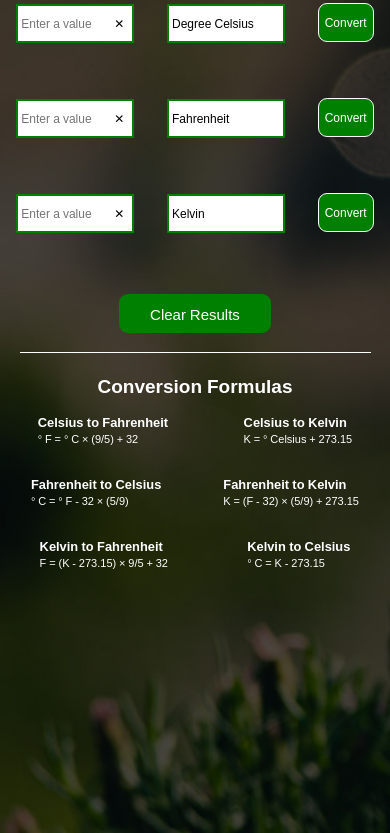
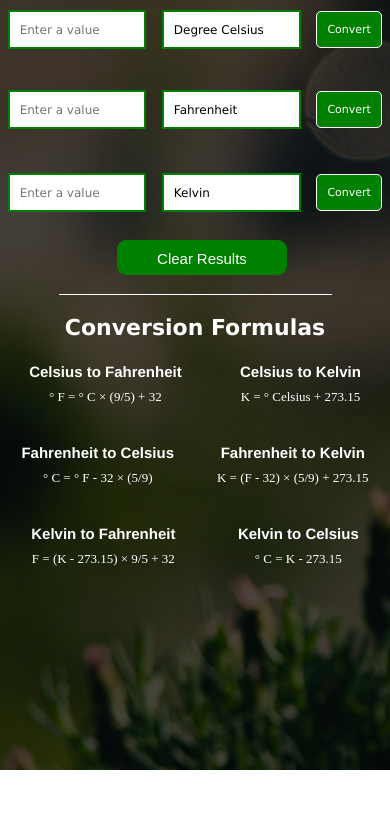
Before and after one commit to Samuel-EA1/Temperature-Converter, a plain HTML site: page index.html in a window 390 px wide. Shown: the part 54-887 px from the top of the page. After the commit the page ends 844 px from the top, so only its background shows below. Drawn offline with Linux system fonts and the light colour scheme.

Commit message:
made it responsive

```diff
--- a/index.css
+++ b/index.css
@@ -7,20 +7,18 @@ html, body{
 }
 .header h1 {
 	text-align: center;
-	font-family: 'Lato', sans-serif;
-	font-family: 'Noto Sans Nabataean', sans-serif;
-	/*color: #00D60A;*/
+	font-family: Verdana, Geneva, Tahoma, sans-serif;
 	margin-top: 9px;
+	font-size: 40px;
 }
 
 .container {
 	background-image: url(tempcoverphoto.jpg);
-	width: 945px;
+	width: 80%;
 	margin: 9px auto 0px auto;
 	background-repeat: no-repeat;
 	background-size: cover;
-	min-height: 100vh;
-	border: 2px solid red;;
+	min-height: 90vh;
 }
 
 .container input:hover {
@@ -35,7 +33,7 @@ html, body{
 
 .container hr {
 
-	width: 578px;
+	width: 70%;
 	margin: 19px auto 0px auto;
 	background-color: white;
 	height: 1px;
@@ -44,71 +42,68 @@ html, body{
 }
 
 .row1 {
-
 	height: 50px;
-	width: auto;
-	margin: 10px auto 0px auto;
+	width: 80%;
+	/* background-color: red; */
+	margin: 30px auto 0px auto;
 	display: flex;
 	justify-content: space-around;
 }
 
 .row1 input{
-	height: 35px;
-	width: 233px;
+	height: 55px;
+	width: 30%;
 	margin-top: 15px;
 	border: 2px solid green;
 	text-align: left;
 	padding-left: 10px;
-	font-family: 'Lato', sans-serif;
-	font-family: 'Noto Sans Nabataean', sans-serif;
-	font-size: 15px;
+	font-family:Verdana, Geneva, Tahoma, sans-serif;
+	font-size: 20px;
 	display: block;
 }
 
 .row1 button {
 	color: white;
+	height: 58px;
 	margin-top: 13.5px;
-	width: 92px;
-	height: 39px;
+	width: 250px;
 	background-color: green;
-	font-size: 15px;
-	font-family: 'Lato', sans-serif;
-	font-family: 'Noto Sans Nabataean', sans-serif;
+	font-size: 20px;
+	font-family:Verdana, Geneva, Tahoma, sans-serif;
 	border: 1.5px solid white;
 	cursor: pointer;
 	border-radius: 9px;
 }
 
 .row2 {
-/*	background-color: red;*/
 	height: 50px;
-	width: auto;
-	margin: 45px auto 0px auto;
+	width: 80%;
+	/* background-color: red; */
+	margin: 90px auto 0px auto;
 	display: flex;
 	justify-content: space-around;
 }
 
 .row2 input{
-	height: 35px;
-	width: 233px;
+	height: 55px;
+	width: 30%;
 	margin-top: 15px;
 	border: 2px solid green;
 	text-align: left;
 	padding-left: 10px;
-	font-family: 'Lato', sans-serif;
-	font-family: 'Noto Sans Nabataean', sans-serif;
-	font-size: 15px;
+	font-family:Verdana, Geneva, Tahoma, sans-serif;
+	font-size: 20px;
+	display: block;
 }
 
 .row2 button {
 	color: white;
+	height: 58px;
 	margin-top: 13.5px;
-	width: 92px;
-	height: 39px;
+	width: 250px;
 	background-color: green;
-	font-size: 15px;
-	font-family: 'Lato', sans-serif;
-	font-family: 'Noto Sans Nabataean', sans-serif;
+	font-size: 20px;
+	font-family:Verdana, Geneva, Tahoma, sans-serif;
 	border: 1.5px solid white;
 	cursor: pointer;
 	border-radius: 9px;
@@ -116,35 +111,34 @@ html, body{
 
 
 .row3 {
-	/*background-color: red;*/
 	height: 50px;
-	width: auto;
-	margin: 45px auto 0px auto;
+	width: 80%;
+	/* background-color: red; */
+	margin: 90px auto 0px auto;
 	display: flex;
 	justify-content: space-around;
 }
 
 .row3 input{
-	height: 35px;
-	width: 233px;
+	height: 55px;
+	width: 30%;
 	margin-top: 15px;
 	border: 2px solid green;
 	text-align: left;
 	padding-left: 10px;
-	font-family: 'Lato', sans-serif;
-	font-family: 'Noto Sans Nabataean', sans-serif;
-	font-size: 15px;
+ 	font-family:Verdana, Geneva, Tahoma, sans-serif;
+	font-size: 20px;
+	display: block;
 }
 
 .row3 button {
 	color: white;
+	height: 58px;
 	margin-top: 13.5px;
-	width: 92px;
-	height: 39px;
+	width: 250px;
 	background-color: green;
-	font-size: 15px;
-	font-family: 'Lato', sans-serif;
-	font-family: 'Noto Sans Nabataean', sans-serif;
+	font-size: 20px;
+	font-family:Verdana, Geneva, Tahoma, sans-serif;
 	border: 1.5px solid white;
 	cursor: pointer;
 	border-radius: 9px;
@@ -155,27 +149,34 @@ html, body{
 	display: flex;
 	justify-content: space-around;
 	margin-top: 14px;
-	font-family: 'Lato', sans-serif;
-	font-family: 'Noto Sans Nabataean', sans-serif;
 	font-size: 14px;
+}
+.formulas h3 {
+	color: white;
+	margin-top: 9px;
+	font-size: 30px;
+}
+.formulas p {
+	color: white;
+	margin-top: 9px;
+	font-size: 25px;
 }
 
 .form-head h1 {
 	color: white;
-	font-size: 19px;
+	font-size: 30px;
 	text-align: center;
-	font-family: 'Lato', sans-serif;
-	font-family: 'Noto Sans Nabataean', sans-serif;
 	margin-top: 20px;
+	font-family: Verdana, Geneva, Tahoma, sans-serif;
 
 }
 
 .clear-btn button {
 	color: white;
-	width: 152px;
-	height: 39px;
+	width: 250px;
+	height: 60px;
 	background-color: green;
-	font-size: 15px;
+	font-size: 25px;
 	font-family: 'Lato', sans-serif;
 	font-family: 'Noto Sans Nabataean', sans-serif;
 	border: none;
@@ -189,292 +190,348 @@ html, body{
 	margin: 65px auto 0px auto;
 }
 
-.parent {
-	position: relative;
-}
-.parent span{
-	position: absolute;
-	top: 25px;
-	right: 10px;
+
+.container span{
+	margin-top: 30px;
+	color: red;
 	cursor: pointer;
 
 }
 
 /*Media Queries*/
+@media screen and (max-width: 1301px){
+	.container {
+		width: 90%;
+		min-height: 100vh;
+		margin-top: -20px;
+	}
+	.row1 input{
+		height: 45px;
+		margin-top: 45px;
+		font-size: 18px;
+	}
+	.row1 button {
+		height: 48px;
+		margin-top: 46px;
+		font-size: 18px;
+	}
+	.row2 input{
+		height: 45px;
+		margin-top: 45px;
+		font-size: 18px;
+	}
+	.row2 button {
+		height: 48px;
+		margin-top: 46px;
+		font-size: 18px;
+	}
+	.row3 input{
+		height: 45px;
+		margin-top: 45px;
+		font-size: 18px;
+	}
+	.row3 button {
+		height: 48px;
+		margin-top: 46px;
+		font-size: 18px;
+	}
+	.clear-btn button {
+		width: 250px;
+		height: 50px;
+		font-size: 20px;
+		margin-top: 15px;
+	}
+	.formulas h3 {
+		color: white;
+		margin-top: 9px;
+		font-size: 25px;
+		font-family: 'Franklin Gothic Medium', 'Arial Narrow', Arial, sans-serif;
+	}
+	.formulas p {
+		color: white;
+		margin-top: 9px;
+		font-size: 20px;
+		text-align: justify;
+	}
 
-@media screen and (min-width: 319px) {
-	body{
-		margin-top: -5px;
+	.form-head h1 {
+		color: white;
+		font-size: 30px;
+		text-align: center;
+		margin-top: 20px;
+		font-family: Verdana, Geneva, Tahoma, sans-serif;
+
 	}
+	.clear-btn button {
+		margin-left: 9px;
+	}
+	.clear-btn {
+			width: 250px;
+			margin: 65px auto 0px auto;
+		}
+}
+@media screen and (max-width: 1077px){
 	.container {
-		margin: -5px auto 0px auto;
-		height: 100%;
 		width: 100%;
-		border: none;
+		min-height: 100vh;
+		margin-top: -20px;
+	}
+	.row1 input{
+		height: 45px;
+		width: 30%;
+		margin-top: 45px;
+		font-size: 18px;
+	}
+	.row1 button {
+		height: 48px;
+		margin-top: 45px;
+		font-size: 18px;
+		width: 20%;
+	}
+	.row2 input{
+		height: 45px;
+		width: 30%;
+		margin-top: 45px;
+		font-size: 18px;
+	}
+	.row2 button {
+		height: 48px;
+		margin-top: 45px;
+		font-size: 18px;
+		width: 20%;
+	}
+	.row3 input{
+		height: 45px;
+		width: 30%;
+		margin-top: 45px;
+		font-size: 18px;
+	}
+	.row3 button {
+		height: 48px;
+		margin-top: 45px;
+		font-size: 18px;
+		width: 20%;
+	}
+	.clear-btn button {
+		margin-left: 9px;
+
+	}
+	.clear-btn {
+			width: 250px;
+			margin: 65px auto 0px auto;
+		}
+}
+@media screen and (max-width: 757px){
+	.container {
+		width: 100%;
+		min-height: 100vh;
+		margin-top: -20px;
 	}
 	.row1 {
-		height: 50px;
-		width: 100%;
+		width: 90%;
 	}
+	.row1 input{
+		height: 40px;
+		width: 35%;
+		font-size: 14px;
+	}
+	.row1 button {
+		height: 42px;
+		margin-top: 45.5px;
+		font-size: 14px;
+		width: 12%;
+	}
+	.row2 {
+		width: 90%;
+	}
+	.row2 input{
+		height: 40px;
+		width: 35%;
+		font-size: 14px;
+		margin-top: 15px;
+	}
+	.row2 button {
+		height: 42px;
+		margin-top: 15px;
+		font-size: 14px;
+		width: 12%;
+	}
+	.row3 {
+		width: 90%;
+	}
+	.row3 input{
+		height: 40px;
+		width: 35%;
+		font-size: 14px;
+		margin-top: -18px;
+	}
+	.row3 button {
+		height: 42px;
+		margin-top: -18px;
+		font-size: 14px;
+		width: 12%;
+	}
+	.clear-btn button {
+		margin-left: 47px;
+		height: 40px;
+		width: 170px;
 
+	}
+	.clear-btn {
+		width: 250px;
+		margin: 0px auto 0px auto;
+	}
+	.header h1 {
+		font-size: 32px;
+	}
+	.formulas h3 {
+		color: white;
+		margin-top: 9px;
+		font-size: 22px;
+		font-family: 'Franklin Gothic Medium', 'Arial Narrow', Arial, sans-serif;
+	}
+	.form-head h1 {
+		font-size: 25px;
+
+	}
+}
+@media screen and (max-width: 641px){
 	.row1 input{
 		height: 35px;
-		width: 111px;
-		padding-left: 3px;
 		font-size: 12px;
 	}
-
 	.row1 button {
-		margin-top: 13.5px;
-		width: 56px;
+		height: 37px;
 		font-size: 12px;
-		border: 1px solid white;
+		width: 15%;
 	}
-	.parent span{
-		font-size: 12px;
-		margin-top: 3px;
-	}
-	.row2 {
-		height: 50px;
-		width: 100%;
-	}
-
 	.row2 input{
 		height: 35px;
-		width: 111px;
-		padding-left: 3px;
 		font-size: 12px;
+		margin-top: 0px;
 	}
-
 	.row2 button {
-		margin-top: 13.5px;
-		width: 56px;
+		height: 37px;
 		font-size: 12px;
-		border: 1px solid white;
+		width: 15%;
+		margin-top: 0px;
 	}
-	.row3 {
-		height: 50px;
-		width: 100%;
-	}
-
 	.row3 input{
 		height: 35px;
-		width: 111px;
-		padding-left: 3px;
 		font-size: 12px;
+		margin-top: -44px;
 	}
+	.row3 button {
+		height: 37px;
+		font-size: 12px;
+		margin-top: -44px;
+		width: 15%;
+	}
+	.clear-btn button {
+		/* margin-left: 47px; */
+		height: 35px;
+		width: 170px;
+		margin-top: -25px;
+		font-size: 15px;
 
-	.row3 button {
-		margin-top: 13.5px;
-		width: 56px;
-		font-size: 12px;
-		border: 1px solid white;
 	}
-	.container hr {
-		width: 90%;
+	.formulas p {
+		font-size: 15px;
 	}
-	.formulas {
+	.formulas h3 {
 		color: white;
-		display: flex;
-		justify-content: space-around;
-		margin-top: 14px;
-		font-family: 'Lato', sans-serif;
-		font-family: 'Noto Sans Nabataean', sans-serif;
-		font-size: 11px;
+		margin-top: 9px;
+		font-size: 18px;
+		font-family: 'Franklin Gothic Medium', 'Arial Narrow', Arial, sans-serif;
 	}
-	.header h1 {
-		font-size: 25px;
+	.form-head h1 {
+		font-size: 22px;
+
 	}
 }
 
-@media screen and (min-width: 724px) {
-	body,html {
-		height: 100%;
-		margin-top: -5px;
+@media screen and (max-width: 407px){
+body{
+	height: 30%;
+}
+	.container {
+		margin-top: -25px;
+		height: 100px;
+		min-height: 93vh;
+	}
+	.row1 {
+		width: 100%;
+	}
+	.row1 input{
+		height: 35px;
+		width: 32%;
+		font-size: 12px;
+		margin-top: 25px;
+	}
+	.row1 button {
+		height: 37px;
+		margin-top:26px;
+		font-size: 11px;
+		width: 17%;
+		border-radius: 5px;
+	}
+	.row2 {
+		width: 100%;
+	}
+	.row2 input{
+		height: 35px;
+		width: 32%;
+		font-size: 12px;
+		margin-top: -35px;
+	}
+	.row2 button {
+		height: 37px;
+		margin-top: -34px;
+		font-size: 11px;
+		width: 17%;
+		border-radius: 5px;
+	}
+	.row3 {
+		width: 100%;
+
+		margin-top: -20px
+	}
+	.row3 input{
+		height: 35px;
+		width: 32%;
+		font-size: 12px;
+		margin-top: 18px;
+	}
+	.row3 button {
+		height: 37px;
+		margin-top: 19px;
+		font-size: 11px;
+		width: 17%;
+		border-radius: 5px;
+	}
+	.clear-btn {
+		margin-top: 35px;
+	}
+	.clear-btn button {
+		margin-top: 0px;
 
 	}
-	.container {
-		margin: 9px auto 0px auto;
-		height: 100%;
-		width: 70%;
-		border: none;
+	.formulas p {
+		font-size: 13px;
+		text-align: center;
 	}
-	.row1 {
-		height: 50px;
-		width: 100%;
+	.formulas h3 {
+		color: white;
+		margin-top: 9px;
+		font-size: 15px;
+		text-align: center;
+		font-family: 'Franklin Gothic Medium', 'Arial Narrow', Arial, sans-serif;
 	}
-
-	.row1 input{
-		height: 35px;
-		width: 243px;
-		padding-left: 3px;
-		font-size: 17px;
-		margin-top: 47px;
-	}
-
-	.row1 button {
-		margin-top: 46px;
-		width: 70px;
-		font-size: 15px;
-		border: 1px solid white;
-	}
-	.parent span{
-		font-size: 15px;
-		margin-top: 32px;
-	}
-	.row2 {
-		height: 50px;
-		width: 100%;
-	}
-
-	.row2 input{
-		height: 35px;
-		width: 243px;
-		padding-left: 3px;
-		font-size: 17px;
-		margin-top: 47px;
-	}
-
-	.row2 button {
-		margin-top: 46px;
-		width: 70px;
-		font-size: 15px;
-		border: 1px solid white;
-	}
-	.row3 {
-		height: 50px;
-		width: 100%;
-	}
-
-	.row3 input{
-		height: 35px;
-		width: 243px;
-		padding-left: 3px;
-		font-size: 17px;
-		margin-top: 47px;
-	}
-
-	.row3 button {
-		margin-top: 46px;
-		width: 70px;
-		font-size: 15px;
-		border: 1px solid white;
-	}
-
-	.container hr {
-		width: 90%;
-		margin-top: 30px;
-	}
-	.clear-btn button {
-		margin-top: 30px;
-	}
-	.form-head h1{
-		font-size: 25px;
-	}
-	.formulas {
-		color: white;
-		display: flex;
-		justify-content: space-around;
-		margin-top: 15px;
-		font-family: 'Lato', sans-serif;
-		font-family: 'Noto Sans Nabataean', sans-serif;
-		font-size: 15px;
-	}
-
-}
-
-@media screen and (min-width: 721px) {
-	body,html {
-		height: 100%;
-		margin-top: -5px;
+	.form-head h1 {
+		font-size: 22px;
 
 	}
-	.container {
-		margin: 9px auto 0px auto;
-		height: 100%;
-		width: 70%;
-		border: none;
+	.header h1 {
+		font-size: 22px;
 	}
-	.row1 {
-		height: 50px;
-		width: 100%;
-	}
-
-	.row1 input{
-		height: 35px;
-		width: 189px;
-		padding-left: 3px;
-		font-size: 17px;
-		margin-top: 47px;
-	}
-
-	.row1 button {
-		margin-top: 46px;
-		width: 70px;
-		font-size: 15px;
-		border: 1px solid white;
-	}
-	.parent span{
-		font-size: 15px;
-		margin-top: 32px;
-	}
-	.row2 {
-		height: 50px;
-		width: 100%;
-	}
-
-	.row2 input{
-		height: 35px;
-		width: 189px;
-		padding-left: 3px;
-		font-size: 17px;
-		margin-top: 47px;
-	}
-
-	.row2 button {
-		margin-top: 46px;
-		width: 70px;
-		font-size: 15px;
-		border: 1px solid white;
-	}
-	.row3 {
-		height: 50px;
-		width: 100%;
-	}
-
-	.row3 input{
-		height: 35px;
-		width: 189px;
-		padding-left: 3px;
-		font-size: 17px;
-		margin-top: 47px;
-	}
-
-	.row3 button {
-		margin-top: 46px;
-		width: 70px;
-		font-size: 15px;
-		border: 1px solid white;
-	}
-
-	.container hr {
-		width: 90%;
-		margin-top: 30px;
-	}
-	.clear-btn button {
-		margin-top: 17px;
-	}
-	.form-head h1{
-		font-size: 25px;
-	}
-	.formulas {
-		color: white;
-		display: flex;
-		justify-content: space-around;
-		margin-top: 15px;
-		font-family: 'Lato', sans-serif;
-		font-family: 'Noto Sans Nabataean', sans-serif;
-		font-size: 15px;
-	}
-
 }
--- a/index.html
+++ b/index.html
@@ -38,25 +38,24 @@
 </div>
 <div class="container">
 	<div class="row1">
-		<div class="parent">
-			<input type="text" id="CelsiusInput" maxlength="12"  placeholder="Enter a value"><span onclick="Clear(event)" id="id1">&#x2715</span>
-		</div>
+
+			<input type="number" id="CelsiusInput" maxlength="12"  placeholder="Enter a value" required/>
+
 		<input type="text" value="Degree Celsius" readonly/>
 		<button onclick="cel_2_fah_kel()">Convert</button>
 	</div>
 
 	<div class="row2">
-		<div class="parent">
-			<input  type="text" id="FahrenheitInput" maxlength="12" placeholder="Enter a value"><span onclick="Clear(event)" id="id2">&#x2715</span>
-		</div>
+
+			<input  type="number" id="FahrenheitInput" maxlength="12" placeholder="Enter a value">
 		<input type="text" value="Fahrenheit" readonly/>
 		<button onclick="fah_2_cel_kel()">Convert</button>
 	</div>
 
 	<div class="row3">
-		<div class="parent">
-			<input type="text" id="KelvinInput" maxlength="12" placeholder="Enter a value"><span onclick="Clear(event)" id="id3">&#x2715</span>
-		</div>
+
+			<input type="number" id="KelvinInput" maxlength="12" placeholder="Enter a value">
+
 		<input type="text" value="Kelvin" readonly/>
 		<button onclick="kel_2_cel_fah()">Convert</button>
 	</div>
```
Also changed, not shown: index.js (+36 -19 lines).
